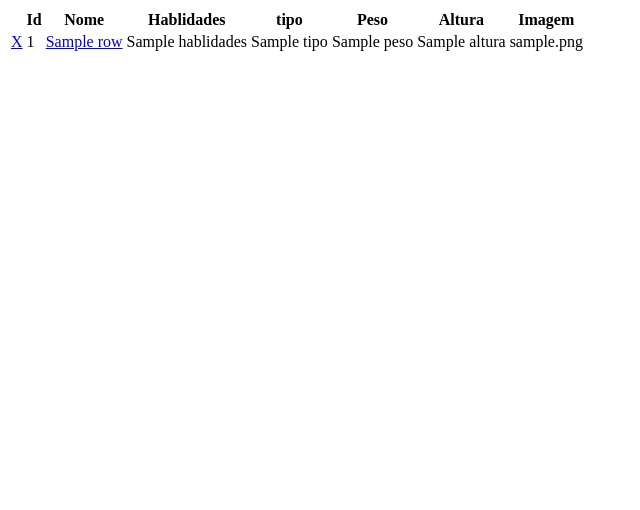
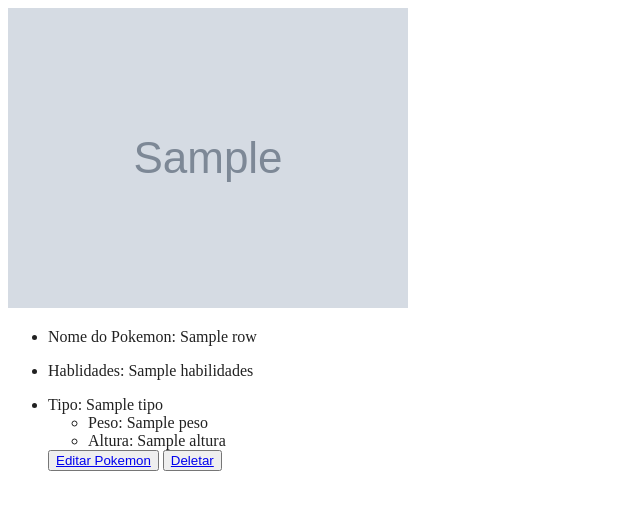
Before and after one commit to JoaoPauloF2005/Pokedex-php, a PHP site: template View/modules/Pokedex/ListaPokedex.php in a window 1280 px wide. Shown: the top 510 px of the page, without its empty margins (0-640 px from the left). Run offline with PHP 8.4, Linux system fonts and the light colour scheme; the template is opened without the code that fills it: most values are stand-ins (such as "Sample title", 1, 10 or a date in 2020); grey boxes marked "Sample" are stand-in pictures.

Commit message:
Atualizado-Listar

```diff
--- a/View/modules/Pokedex/ListaPokedex.php
+++ b/View/modules/Pokedex/ListaPokedex.php
@@ -1,46 +1,52 @@
 <!DOCTYPE html>
-<html lang="pt-br">
+<html lang="en">
 <head>
     <meta charset="UTF-8">
     <meta http-equiv="X-UA-Compatible" content="IE=edge">
     <meta name="viewport" content="width=device-width, initial-scale=1.0">
-    <title>Lista Pessoas</title>
+    <title>Lista Nomes</title>
 </head>
 <body>
 
-    <table>
-        <tr>
-            <th></th>
-            <th>Id</th>
-            <th>Nome</th>
-            <th>Hablidades</th>
-            <th>tipo</th>
-            <th>Peso</th>
-            <th>Altura</th>
-            <th>Imagem</th>
 
-        </tr>
 
         <?php foreach($model->rows as $item): ?>
-        <tr>
-            <td>
-                <a href="/pokedex/delete?id=<?= $item->id ?>">X</a>
-            </td>
+            <div class="card">
 
-            <td><?= $item->id ?></td>
+            <div class="card">
+                <img class="card-img-top" src="<?= $item['imagem'] ?>">
 
-            <td>
-                <a href="/pokedex/form?id=<?= $item->id ?>"><?= $item->nome ?></a>
-            </td>
+         <ul class="list-group list-group-flush">
+                 <li class="list-group-item" style="color:#212121">Nome do Pokemon: <?= $item['nome'] ?></li>
+             </ul>
 
-            <td><?= $item->hablidades ?></td>
-            <td><?= $item->tipo ?></td>
-            <td><?= $item->peso ?></td>
-            <td><?= $item->altura ?></td>
-            <td><?= $item->imagem ?></td>
+             <ul class="list-group list-group-flush">
+                 <li class="list-group-item" style="color:#212121">Hablidades: <?= $item['habilidades'] ?></li>
+             </ul>
+
+                <ul class="list-group list-group-flush">
+                 <li class="list-group-item" style="color:#212121">Tipo: <?= $item['tipo'] ?></li>
+
+                 <ul class="list-group list-group-flush">
+                 <li class="list-group-item" style="color:#212121">Peso: <?= $item['peso'] ?></li>
+             </ul>
+
+             <ul class="list-group list-group-flush">
+                 <li class="list-group-item" style="color:#212121">Altura: <?= $item['altura'] ?></li>
+             </ul>
 
 
-        </tr>
+
+                 <div class="card-body">
+
+                 <button type="button" class="btn btn-dark">
+                     <a href="/pokedex/form?id=<?= $item['id'] ?>">Editar Pokemon</a>
+                 </button>
+
+                 <button type="button" class="btn btn-dark">
+                     <a href="/pokedex/delete?id=<?= $item['id'] ?>">Deletar</a>
+                 </button>
+             </div>
         <?php endforeach ?>
 
 
```
Also changed, not shown: ta.php (deleted).
